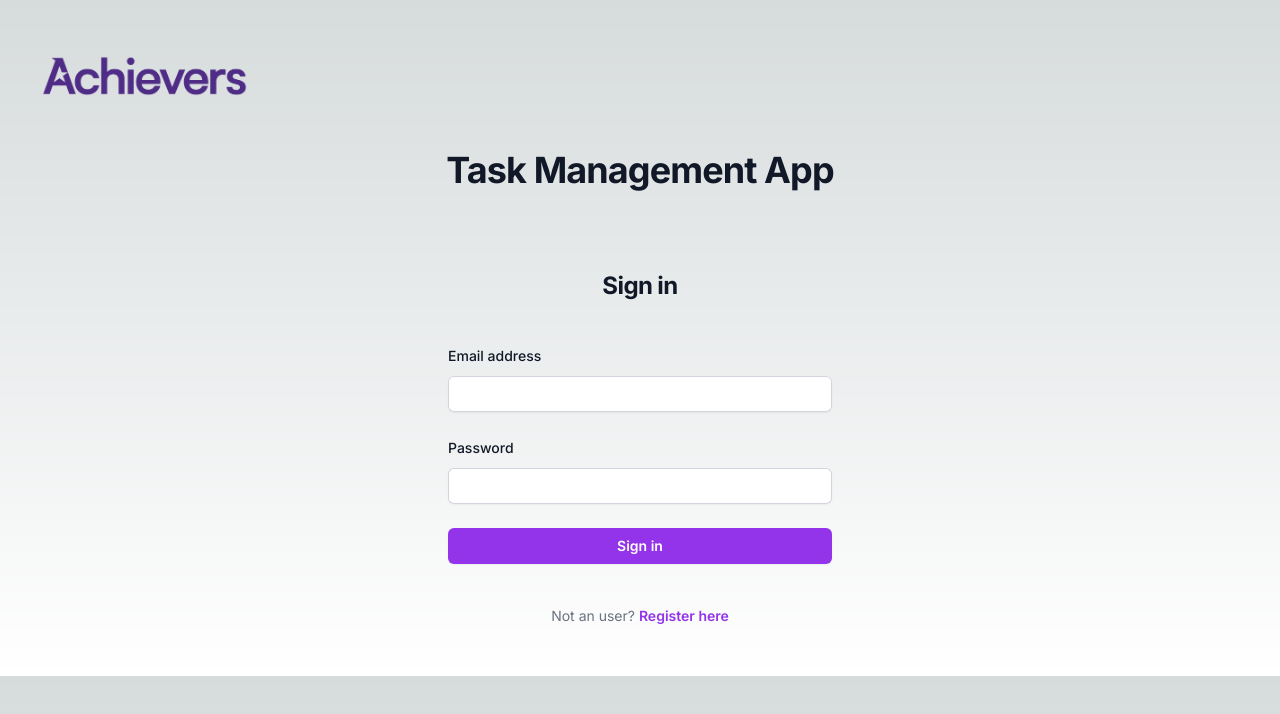
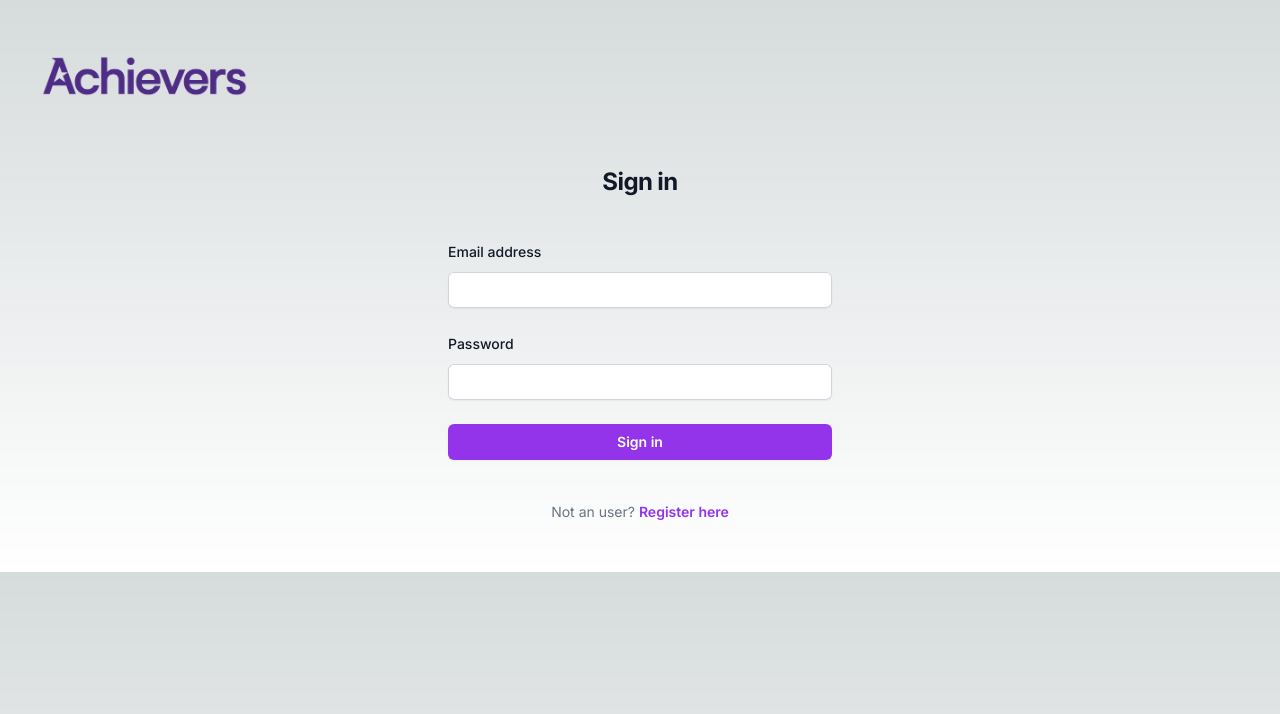
Before and after one commit to andrespd1/task_management_frontend, a Next.js app: page / in a window 1280 px wide. Shown: the top 714 px of the page. Built offline with nearby package versions, Linux system fonts and the light colour scheme.

Commit message:
Add login request and error handling when login response is not ok

```diff
--- /dev/null
+++ b/src/app/components/error-modal.tsx
@@ -0,0 +1,57 @@
+'use client'
+
+import { useState } from 'react'
+import { Dialog, DialogBackdrop, DialogPanel, DialogTitle } from '@headlessui/react'
+import { ExclamationTriangleIcon } from '@heroicons/react/24/outline'
+
+export default function ErrorModal(props: any) {
+  const [open, setOpen] = useState(true)
+
+  return (
+    <Dialog open={open} onClose={setOpen} className="relative z-10">
+      <DialogBackdrop
+        transition
+        className="fixed inset-0 bg-gray-500 bg-opacity-75 transition-opacity data-[closed]:opacity-0 data-[enter]:duration-300 data-[leave]:duration-200 data-[enter]:ease-out data-[leave]:ease-in"
+      />
+
+      <div className="fixed inset-0 z-10 w-screen overflow-y-auto">
+        <div className="flex min-h-full items-end justify-center p-4 text-center sm:items-center sm:p-0">
+          <DialogPanel
+            transition
+            className="relative transform overflow-hidden rounded-lg bg-white text-left shadow-xl transition-all data-[closed]:translate-y-4 data-[closed]:opacity-0 data-[enter]:duration-300 data-[leave]:duration-200 data-[enter]:ease-out data-[leave]:ease-in sm:my-8 sm:w-full sm:max-w-lg data-[closed]:sm:translate-y-0 data-[closed]:sm:scale-95"
+          >
+            <div className="bg-white px-4 pb-4 pt-5 sm:p-6 sm:pb-4">
+              <div className="sm:flex sm:items-start">
+                <div className="mx-auto flex h-12 w-12 flex-shrink-0 items-center justify-center rounded-full bg-red-100 sm:mx-0 sm:h-10 sm:w-10">
+                  <ExclamationTriangleIcon aria-hidden="true" className="h-6 w-6 text-red-600" />
+                </div>
+                <div className="mt-3 text-center sm:ml-4 sm:mt-0 sm:text-left">
+                  <DialogTitle as="h3" className="text-base font-semibold leading-6 text-gray-900">
+                    Error while login
+                  </DialogTitle>
+                  <div className="mt-2">
+                    <p className="text-sm text-gray-500">
+                      {props.msg}
+                    </p>
+                  </div>
+                </div>
+              </div>
+            </div>
+            <div className="bg-gray-50 px-4 py-3 sm:flex sm:flex-row-reverse sm:px-6">
+              <button
+                type="button"
+                onClick={() => {
+                  setOpen(false);
+                  props.openerHandler(false)
+                }}
+                className="inline-flex w-full justify-center rounded-md bg-red-600 px-3 py-2 text-sm font-semibold text-white shadow-sm hover:bg-red-500 sm:ml-3 sm:w-auto"
+              >
+                Understood
+              </button>
+            </div>
+          </DialogPanel>
+        </div>
+      </div>
+    </Dialog>
+  )
+}
--- a/src/app/page.tsx
+++ b/src/app/page.tsx
@@ -1,80 +1,9 @@
-import Image from "next/image";
+"use client"
+
+import LoginPage from "./pages/login-page";
+
 export default function Home() {
   return (
-    <div className="flex min-h-full flex-1 flex-col justify-center px-6 py-12 lg:px-8">
-      <div className="flex min-h-full flex-1 flex-col justify-center align-items-center mb-10">
-          <Image
-              src="/assets/Achievers_Logo_CMYK.png"
-              alt="Achievers logo"
-              quality={100}
-              className="mb-10"
-              width={225}
-              height={50}
-              priority
-            />
-          <h1 className="mt-2 text-4xl text-center font-bold leading-9 tracking-tight text-gray-900">
-            Task Management App
-          </h1>
-      </div>
-        <div className="sm:mx-auto sm:w-full sm:max-w-sm">
-          <h2 className="mt-10 text-center text-2xl font-bold leading-9 tracking-tight text-gray-900">
-            Sign in
-          </h2>
-        </div>
-
-        <div className="mt-10 sm:mx-auto sm:w-full sm:max-w-sm">
-          <form action="#" method="POST" className="space-y-6">
-            <div>
-              <label htmlFor="email" className="block text-sm font-medium leading-6 text-gray-900">
-                Email address
-              </label>
-              <div className="mt-2">
-                <input
-                  id="email"
-                  name="email"
-                  type="email"
-                  required
-                  autoComplete="email"
-                  className="block w-full rounded-md border-0 py-1.5 text-gray-900 shadow-sm ring-1 ring-inset ring-gray-300 placeholder:text-gray-400 focus:ring-2 focus:ring-inset focus:ring-indigo-600 sm:text-sm sm:leading-6"
-                />
-              </div>
-            </div>
-
-            <div>
-              <div className="flex items-center justify-between">
-                <label htmlFor="password" className="block text-sm font-medium leading-6 text-gray-900">
-                  Password
-                </label>
-              </div>
-              <div className="mt-2">
-                <input
-                  id="password"
-                  name="password"
-                  type="password"
-                  required
-                  autoComplete="current-password"
-                  className="block w-full rounded-md border-0 py-1.5 text-gray-900 shadow-sm ring-1 ring-inset ring-gray-300 placeholder:text-gray-400 focus:ring-2 focus:ring-inset focus:ring-indigo-600 sm:text-sm sm:leading-6"
-                />
-              </div>
-            </div>
-
-            <div>
-              <button
-                type="submit"
-                className="flex w-full justify-center rounded-md bg-purple-600 px-3 py-1.5 text-sm font-semibold leading-6 text-white shadow-sm hover:bg-indigo-500 focus-visible:outline focus-visible:outline-2 focus-visible:outline-offset-2 focus-visible:outline-indigo-600"
-              >
-                Sign in
-              </button>
-            </div>
-          </form>
-
-          <p className="mt-10 text-center text-sm text-gray-500">
-            Not an user?{' '}
-            <a href="#" className="font-semibold leading-6 text-purple-600 hover:text-purple-800">
-              Register here
-            </a>
-          </p>
-        </div>
-      </div>
+    <LoginPage/>
   );
 }
--- /dev/null
+++ b/src/app/pages/login-page.tsx
@@ -0,0 +1,110 @@
+"use client"
+
+import Image from "next/image";
+import { FormEvent, useState } from "react";
+import ErrorModal from "../components/error-modal";
+
+export default function LoginPage() {
+
+  const [isLoading, setIsLoading] = useState<boolean>(false)
+  const [error, setError] = useState<string | null>(null)
+  const [openErrorModal, setOpenErrorModal] = useState<boolean>(false)
+
+  async function onSubmit(event: FormEvent<HTMLFormElement>) {
+    event.preventDefault()
+    setIsLoading(true)
+
+    try{
+      const formData = new FormData(event.currentTarget)
+      const response = await fetch('http://localhost:8000/users/login',{
+        method: 'POST',
+        body: formData
+      })
+      const data = await response.json();
+      if(!response.ok){
+        //TODO: Trigger modal
+        setError(data.detail)
+        setOpenErrorModal(true)
+      }
+    } catch(error: any){
+      setError(error.message)
+    } finally{
+      setIsLoading(false)
+    }
+  }
+
+  return (
+    <div className="flex min-h-full flex-1 flex-col justify-center px-6 py-12 lg:px-8">
+      <div className="flex min-h-full flex-1 flex-col justify-center align-items-center mb-5">
+          <Image
+              src="/assets/Achievers_Logo_CMYK.png"
+              alt="Achievers logo"
+              quality={100}
+              width={225}
+              height={50}
+              priority
+            />
+      </div>
+        <div className="sm:mx-auto sm:w-full sm:max-w-sm">
+          <h2 className="mt-10 text-center text-2xl font-bold leading-9 tracking-tight text-gray-900">
+            Sign in
+          </h2>
+        </div>
+
+        <div className="mt-10 sm:mx-auto sm:w-full sm:max-w-sm">
+          <form action="#" method="POST" className="space-y-6" onSubmit={onSubmit}>
+            <div>
+              <label htmlFor="email" className="block text-sm font-medium leading-6 text-gray-900">
+                Email address
+              </label>
+              <div className="mt-2">
+                <input
+                  id="username"
+                  name="username"
+                  type="email"
+                  required
+                  autoComplete="email"
+                  className="block w-full rounded-md border-0 py-1.5 text-gray-900 shadow-sm ring-1 ring-inset ring-gray-300 placeholder:text-gray-400 focus:ring-2 focus:ring-inset focus:ring-indigo-600 sm:text-sm sm:leading-6"
+                />
+              </div>
+            </div>
+
+            <div>
+              <div className="flex items-center justify-between">
+                <label htmlFor="password" className="block text-sm font-medium leading-6 text-gray-900">
+                  Password
+                </label>
+              </div>
+              <div className="mt-2">
+                <input
+                  id="password"
+                  name="password"
+                  type="password"
+                  required
+                  autoComplete="current-password"
+                  className="block w-full rounded-md border-0 py-1.5 text-gray-900 shadow-sm ring-1 ring-inset ring-gray-300 placeholder:text-gray-400 focus:ring-2 focus:ring-inset focus:ring-indigo-600 sm:text-sm sm:leading-6"
+                />
+              </div>
+            </div>
+
+            <div>
+              <button
+                type="submit"
+                className="flex w-full justify-center rounded-md bg-purple-600 px-3 py-1.5 text-sm font-semibold leading-6 text-white shadow-sm hover:bg-indigo-500 focus-visible:outline focus-visible:outline-2 focus-visible:outline-offset-2 focus-visible:outline-indigo-600"
+              >
+                Sign in
+              </button>
+            </div>
+          </form>
+
+          <p className="mt-10 text-center text-sm text-gray-500">
+            Not an user?{' '}
+            <a href="#" className="font-semibold leading-6 text-purple-600 hover:text-purple-800">
+              Register here
+            </a>
+          </p>
+        </div>
+        {openErrorModal && <ErrorModal msg={error} openerHandler = {setOpenErrorModal}/>}
+      </div>
+  );
+}
```
Also changed, not shown: package.json (+9 -5 lines), 1 other file (tests, documents, lock files or other folders).
